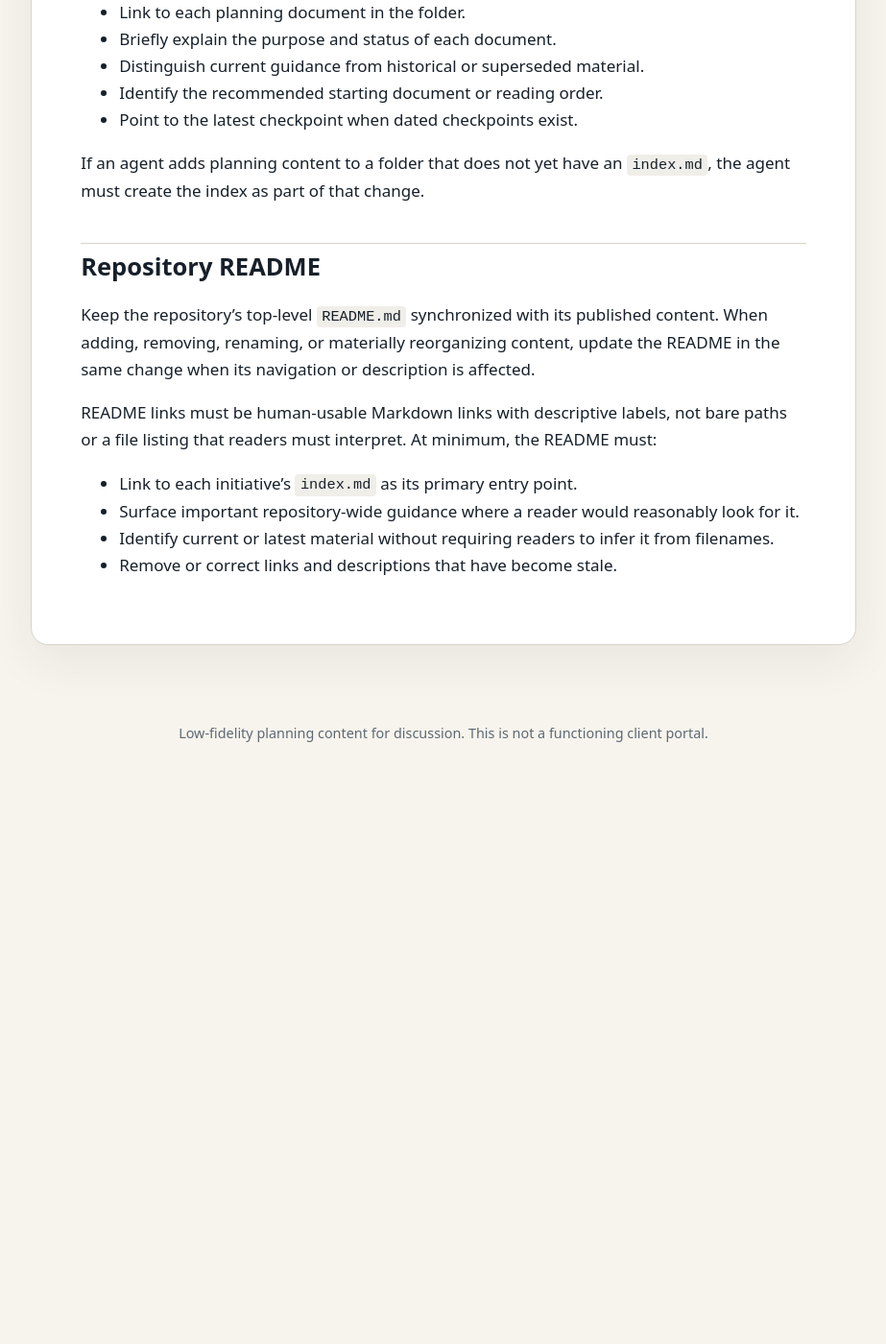
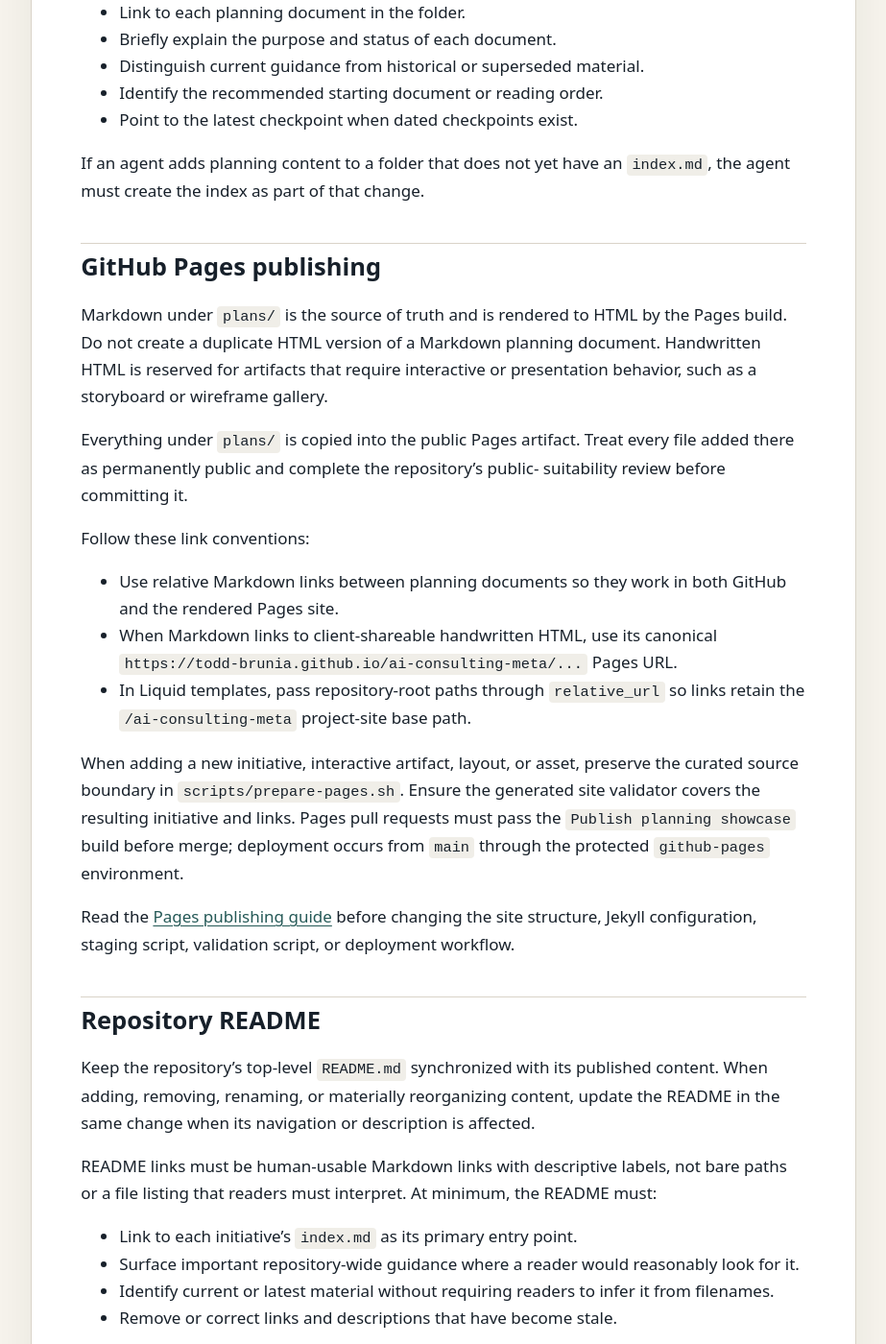
Before and after one commit to todd-brunia/ai-consulting-meta, a Jekyll site: the page built from AGENTS.md, in a window 1280 px wide and 1400 px high, scrolled down 776 px. Shown: the whole window at 96% size, without its empty margins (178-1101 px from the left). Built offline with Jekyll 4.4.1, drawn with Linux system fonts in a browser that asks for light colours; our own code applies the rules of GitHub Pages for plain Markdown files; before the commit the page ends 1606 px from its top, so only the background shows below that.

Commit message:
Document Pages publishing contract (#8)
Co-authored-by: Todd Brunia <279554947+todd-brunia@users.noreply.github.com>

```diff
--- a/AGENTS.md
+++ b/AGENTS.md
@@ -26,6 +26,36 @@ The index must:
 If an agent adds planning content to a folder that does not yet have an
 `index.md`, the agent must create the index as part of that change.
 
+## GitHub Pages publishing
+
+Markdown under `plans/` is the source of truth and is rendered to HTML by the
+Pages build. Do not create a duplicate HTML version of a Markdown planning
+document. Handwritten HTML is reserved for artifacts that require interactive
+or presentation behavior, such as a storyboard or wireframe gallery.
+
+Everything under `plans/` is copied into the public Pages artifact. Treat every
+file added there as permanently public and complete the repository's public-
+suitability review before committing it.
+
+Follow these link conventions:
+
+- Use relative Markdown links between planning documents so they work in both
+  GitHub and the rendered Pages site.
+- When Markdown links to client-shareable handwritten HTML, use its canonical
+  `https://todd-brunia.github.io/ai-consulting-meta/...` Pages URL.
+- In Liquid templates, pass repository-root paths through `relative_url` so
+  links retain the `/ai-consulting-meta` project-site base path.
+
+When adding a new initiative, interactive artifact, layout, or asset, preserve
+the curated source boundary in `scripts/prepare-pages.sh`. Ensure the generated
+site validator covers the resulting initiative and links. Pages pull requests
+must pass the `Publish planning showcase` build before merge; deployment occurs
+from `main` through the protected `github-pages` environment.
+
+Read the [Pages publishing guide](./docs/pages-publishing.md) before changing
+the site structure, Jekyll configuration, staging script, validation script, or
+deployment workflow.
+
 ## Repository README
 
 Keep the repository's top-level `README.md` synchronized with its published
--- a/_config.yml
+++ b/_config.yml
@@ -1,5 +1,5 @@
 title: AI Consulting Planning Showcase
-description: Public, fictional planning artifacts for the AI consulting client portal.
+description: Public plans, roadmaps, and visual artifacts for AI consulting initiatives.
 url: https://todd-brunia.github.io
 baseurl: /ai-consulting-meta
 markdown: kramdown
```
Also changed, not shown: docs/pages-publishing.md (added, +122 -0 lines), scripts/validate-pages.mjs (+41 -8 lines), .github/workflows/pages.yml, README.md.
